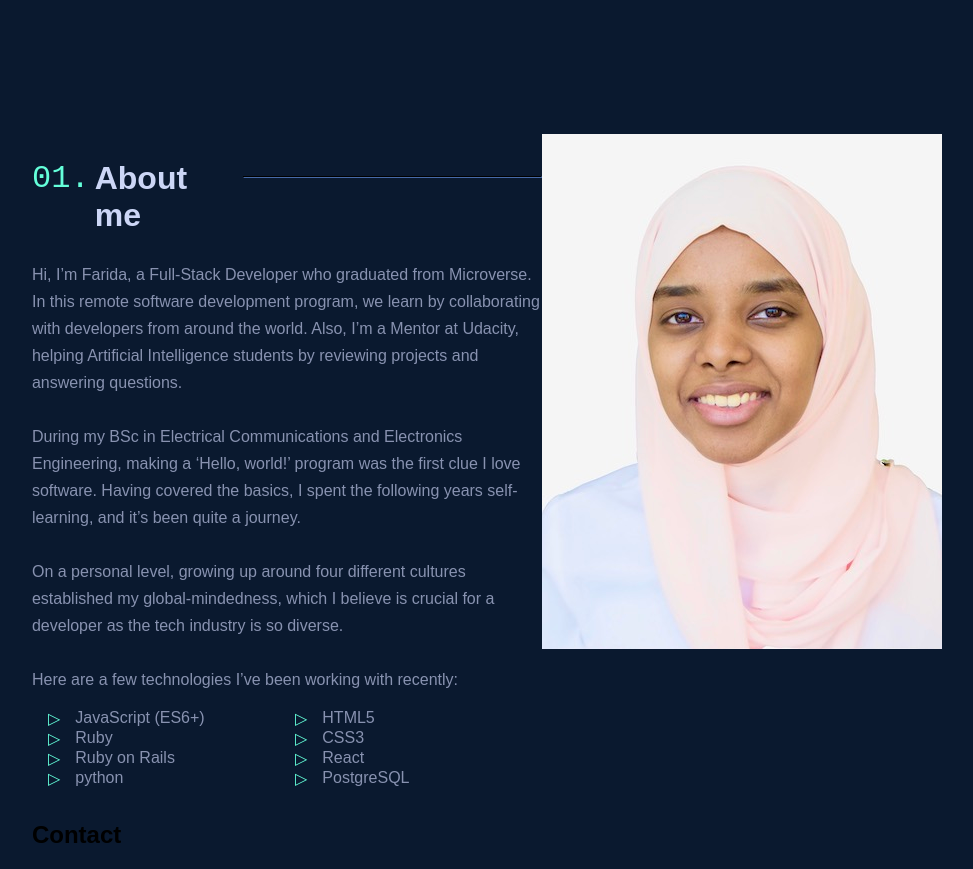
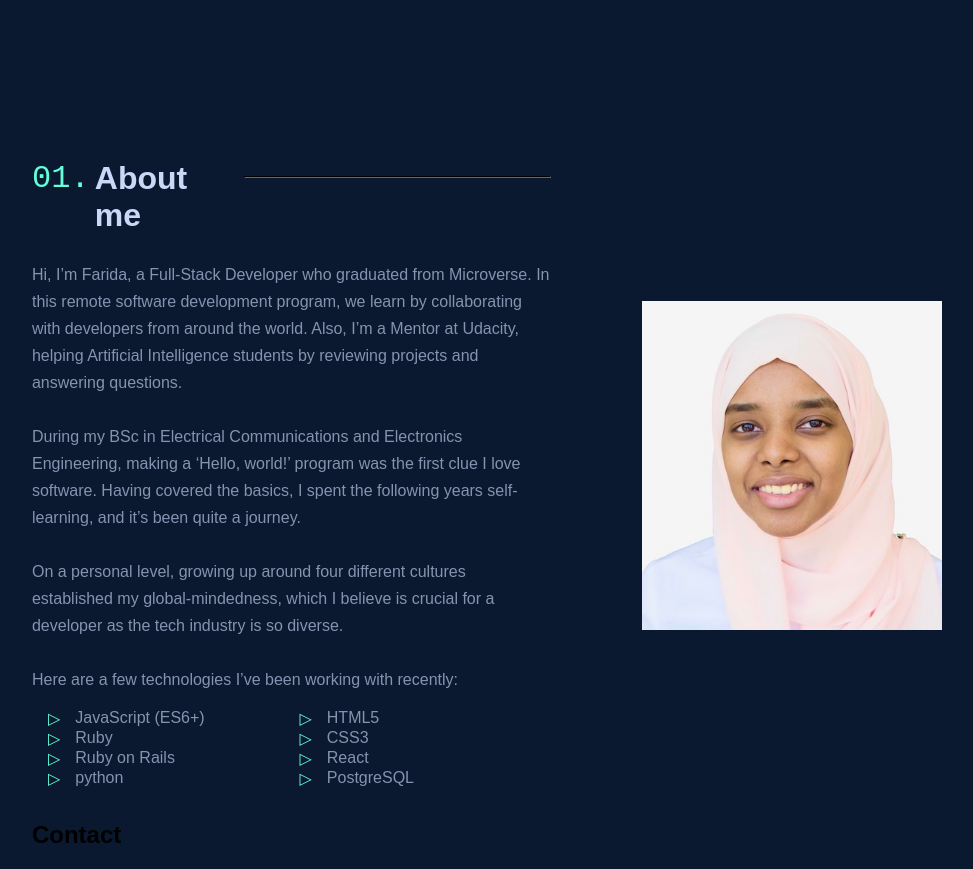
Before and after one commit to Farida-Hamid/Personal-Website, a React (Create React App) app: page / in a window 1280 px wide. Shown: the part 640-1509 px from the top of the page, without its empty margins (153-1126 px from the left). Built offline with nearby package versions, Linux system fonts and the light colour scheme.

Commit message:
Style personal photo

```diff
--- a/src/components/About.js
+++ b/src/components/About.js
@@ -34,7 +34,7 @@ const About = () => {
         </ul>
       </div>
       <div className="right">
-      <img src={personalPic} alt="Personal picture" />
+        <img className="photo" src={personalPic} alt="Personal picture" />
       </div>
     </div>
   )
--- a/src/style/about.css
+++ b/src/style/about.css
@@ -15,4 +15,10 @@ li {
 
 .about{
   display: flex;
+  align-items: center;
+  gap: 10%;
 }
+
+.photo {
+  width: 300px;
+}
```
Also changed, not shown: src/style/assets/personal-photo.jpg.
